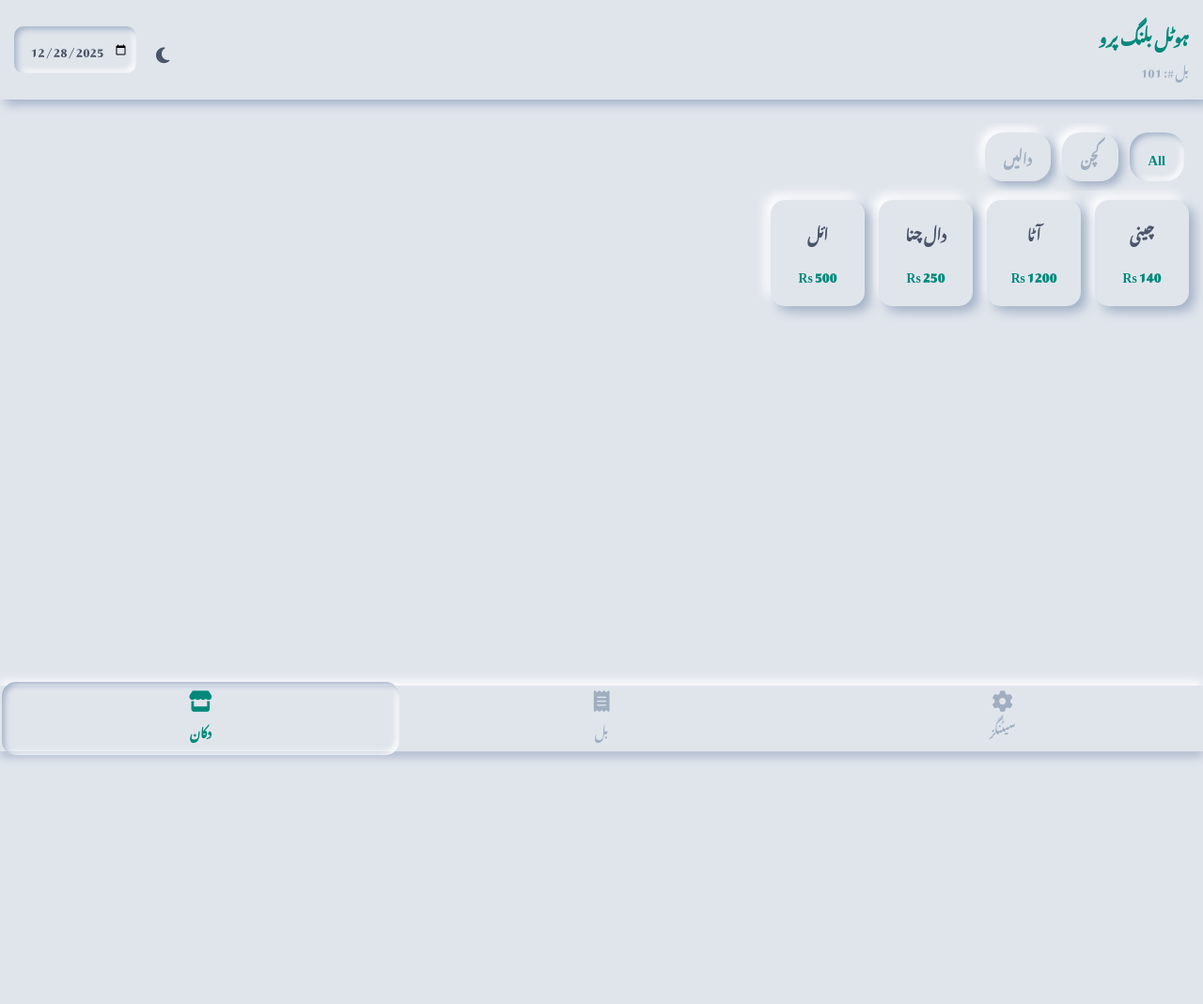
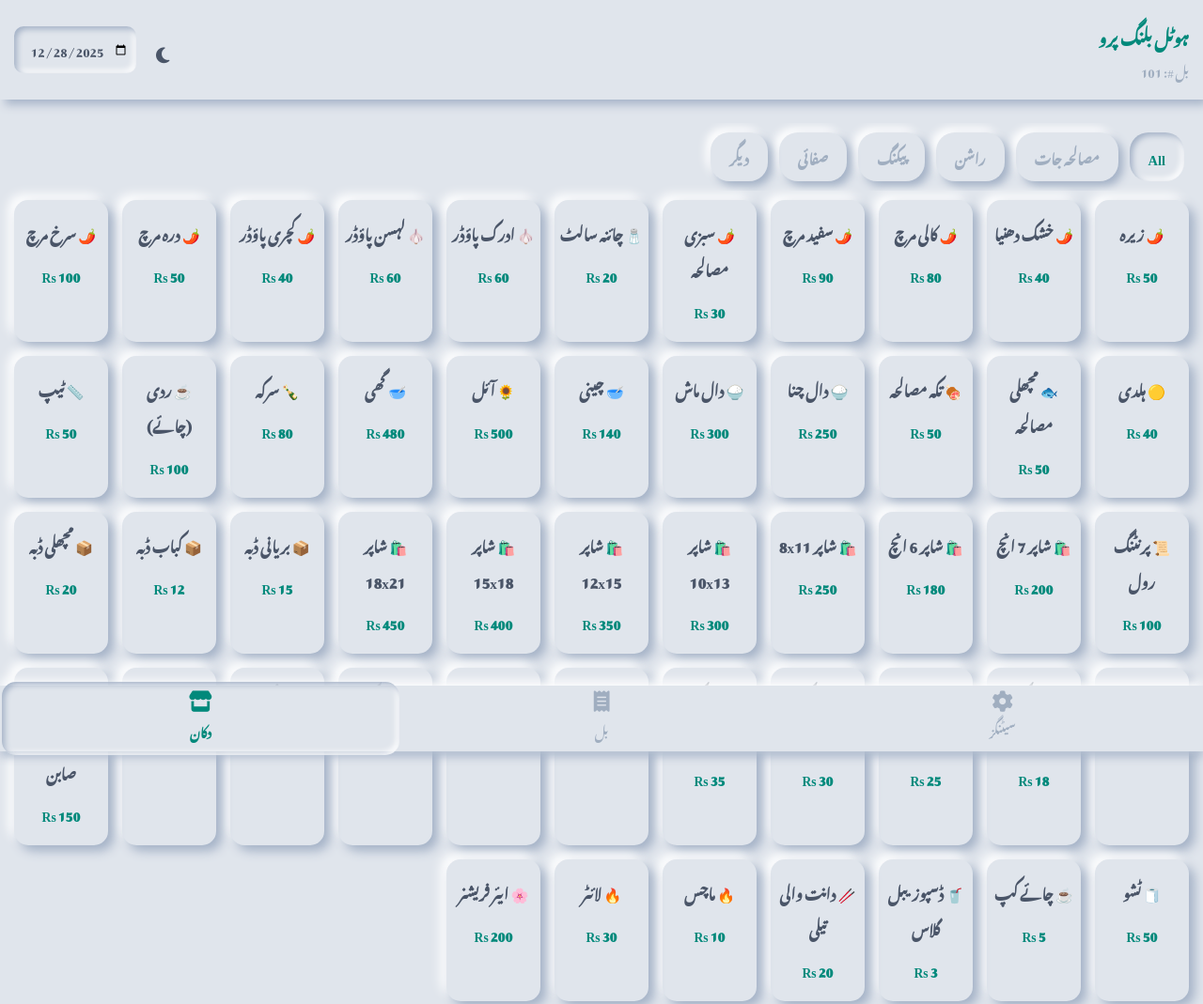
Before and after one commit to rhamza783/hotel-billing, a plain HTML site: page index.html in a window 1280 px wide. Shown: the top 1069 px of the page at 94% size. Before the commit the page ends 800 px from the top, so only its background shows below. Drawn offline with Linux system fonts and the light colour scheme; a web font is replaced by a local one.

Commit message:
Update index.html

```diff
--- a/index.html
+++ b/index.html
@@ -495,11 +495,68 @@
         }
     }
 
+    // UPDATED ITEM LIST (Categorized with Emojis)
     const initialItems = [
-        { id: 1, name: "چینی", cat: "کچن", price: 140, defQty: 1 },
-        { id: 2, name: "آٹا", cat: "کچن", price: 1200, defQty: 1 },
-        { id: 3, name: "دال چنا", cat: "دالیں", price: 250, defQty: 1 },
-        { id: 4, name: "ائل", cat: "کچن", price: 500, defQty: 1 }
+        // --- 1. Masalay (Spices) 🌶️ ---
+        { id: 101, name: "🌶️ زیرہ", cat: "مصالحہ جات", price: 50, defQty: 1 },
+        { id: 102, name: "🌶️ خشک دھنیا", cat: "مصالحہ جات", price: 40, defQty: 1 },
+        { id: 103, name: "🌶️ کالی مرچ", cat: "مصالحہ جات", price: 80, defQty: 1 },
+        { id: 104, name: "🌶️ سفید مرچ", cat: "مصالحہ جات", price: 90, defQty: 1 },
+        { id: 105, name: "🌶️ سبزی مصالحہ", cat: "مصالحہ جات", price: 30, defQty: 1 },
+        { id: 106, name: "🧂 چائنہ سالٹ", cat: "مصالحہ جات", price: 20, defQty: 1 },
+        { id: 107, name: "🧄 ادرک پاؤڈر", cat: "مصالحہ جات", price: 60, defQty: 1 },
+        { id: 108, name: "🧄 لہسن پاؤڈر", cat: "مصالحہ جات", price: 60, defQty: 1 },
+        { id: 109, name: "🌶️ کچری پاؤڈر", cat: "مصالحہ جات", price: 40, defQty: 1 },
+        { id: 110, name: "🌶️ درہ مرچ", cat: "مصالحہ جات", price: 50, defQty: 1 },
+        { id: 111, name: "🌶️ سرخ مرچ", cat: "مصالحہ جات", price: 100, defQty: 1 },
+        { id: 112, name: "🟡 ہلدی", cat: "مصالحہ جات", price: 40, defQty: 1 },
+        { id: 113, name: "🐟 مچھلی مصالحہ", cat: "مصالحہ جات", price: 50, defQty: 1 },
+        { id: 114, name: "🍖 تکہ مصالحہ", cat: "مصالحہ جات", price: 50, defQty: 1 },
+
+        // --- 2. Ration/Kitchen 🍚 ---
+        { id: 201, name: "🍚 دال چنا", cat: "راشن", price: 250, defQty: 1 },
+        { id: 202, name: "🍚 دال ماش", cat: "راشن", price: 300, defQty: 1 },
+        { id: 203, name: "🥣 چینی", cat: "راشن", price: 140, defQty: 1 },
+        { id: 204, name: "🌻 آئل", cat: "راشن", price: 500, defQty: 1 },
+        { id: 205, name: "🥣 گھی", cat: "راشن", price: 480, defQty: 1 },
+        { id: 206, name: "🍾 سرکہ", cat: "راشن", price: 80, defQty: 1 },
+        { id: 207, name: "☕ ردی (چائے)", cat: "راشن", price: 100, defQty: 1 },
+
+        // --- 3. Packing Materials 🛍️ ---
+        { id: 301, name: "📏 ٹیپ", cat: "پیکنگ", price: 50, defQty: 1 },
+        { id: 302, name: "📜 پرنٹنگ رول", cat: "پیکنگ", price: 100, defQty: 1 },
+        { id: 303, name: "🛍️ شاپر 7 انچ", cat: "پیکنگ", price: 200, defQty: 1 },
+        { id: 304, name: "🛍️ شاپر 6 انچ", cat: "پیکنگ", price: 180, defQty: 1 },
+        { id: 305, name: "🛍️ شاپر 8x11", cat: "پیکنگ", price: 250, defQty: 1 },
+        { id: 306, name: "🛍️ شاپر 10x13", cat: "پیکنگ", price: 300, defQty: 1 },
+        { id: 307, name: "🛍️ شاپر 12x15", cat: "پیکنگ", price: 350, defQty: 1 },
+        { id: 308, name: "🛍️ شاپر 15x18", cat: "پیکنگ", price: 400, defQty: 1 },
+        { id: 309, name: "🛍️ شاپر 18x21", cat: "پیکنگ", price: 450, defQty: 1 },
+        { id: 310, name: "📦 بریانی ڈبہ", cat: "پیکنگ", price: 15, defQty: 1 },
+        { id: 311, name: "📦 کباب ڈبہ", cat: "پیکنگ", price: 12, defQty: 1 },
+        { id: 312, name: "📦 مچھلی ڈبہ", cat: "پیکنگ", price: 20, defQty: 1 },
+        { id: 313, name: "🥡 رائتہ ڈبہ", cat: "پیکنگ", price: 5, defQty: 1 },
+        { id: 314, name: "🥘 1 پاؤ کڑاہی ڈبہ", cat: "پیکنگ", price: 18, defQty: 1 },
+        { id: 315, name: "🥘 آدھا کلو کڑاہی ڈبہ", cat: "پیکنگ", price: 25, defQty: 1 },
+        { id: 316, name: "🥘 3 پاؤ کڑاہی ڈبہ", cat: "پیکنگ", price: 30, defQty: 1 },
+        { id: 317, name: "🥘 1 کلو کڑاہی ڈبہ", cat: "پیکنگ", price: 35, defQty: 1 },
+
+        // --- 4. Cleaning 🧼 ---
+        { id: 401, name: "🧼 صابن", cat: "صفائی", price: 80, defQty: 1 },
+        { id: 402, name: "🧽 فوم / کوچی", cat: "صفائی", price: 30, defQty: 1 },
+        { id: 403, name: "🧼 برتن کریم", cat: "صفائی", price: 100, defQty: 1 },
+        { id: 404, name: "🧴 شیمپو", cat: "صفائی", price: 15, defQty: 1 },
+        { id: 405, name: "🧺 سرف", cat: "صفائی", price: 50, defQty: 1 },
+        { id: 406, name: "🧴 ہاتھ دھونے والا صابن", cat: "صفائی", price: 150, defQty: 1 },
+
+        // --- 5. Disposables/Misc 🥤 ---
+        { id: 501, name: "🧻 ٹشو", cat: "دیگر", price: 50, defQty: 1 },
+        { id: 502, name: "☕ چائے کپ", cat: "دیگر", price: 5, defQty: 1 },
+        { id: 503, name: "🥤 ڈسپوزیبل گلاس", cat: "دیگر", price: 3, defQty: 1 },
+        { id: 504, name: "🥢 دانت والی تیلی", cat: "دیگر", price: 20, defQty: 1 },
+        { id: 505, name: "🔥 ماچس", cat: "دیگر", price: 10, defQty: 1 },
+        { id: 506, name: "🔥 لائٹر", cat: "دیگر", price: 30, defQty: 1 },
+        { id: 507, name: "🌸 ایئر فریشنر", cat: "دیگر", price: 200, defQty: 1 }
     ];
     let items = [], cart = [], activeCat = 'All', billId = 101;
     let tempItem = null, deleteIndex = -1;
```
